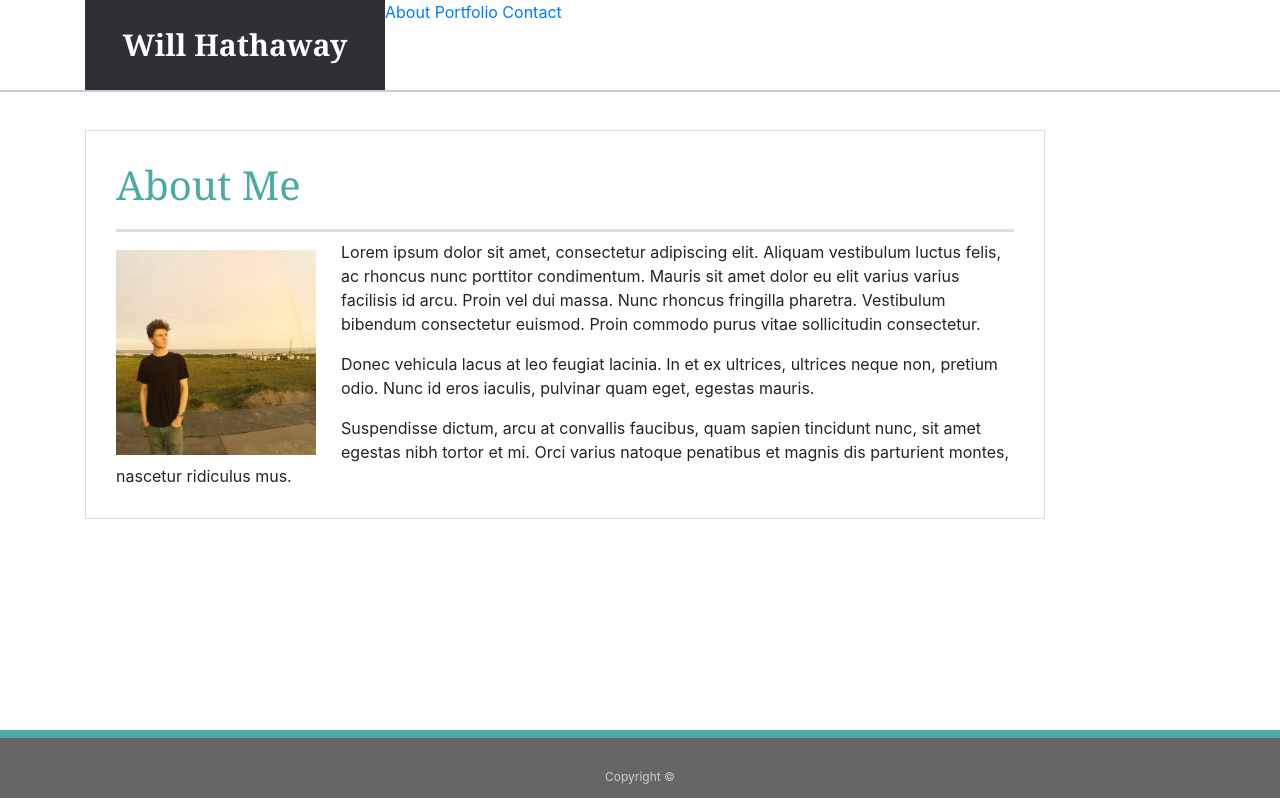
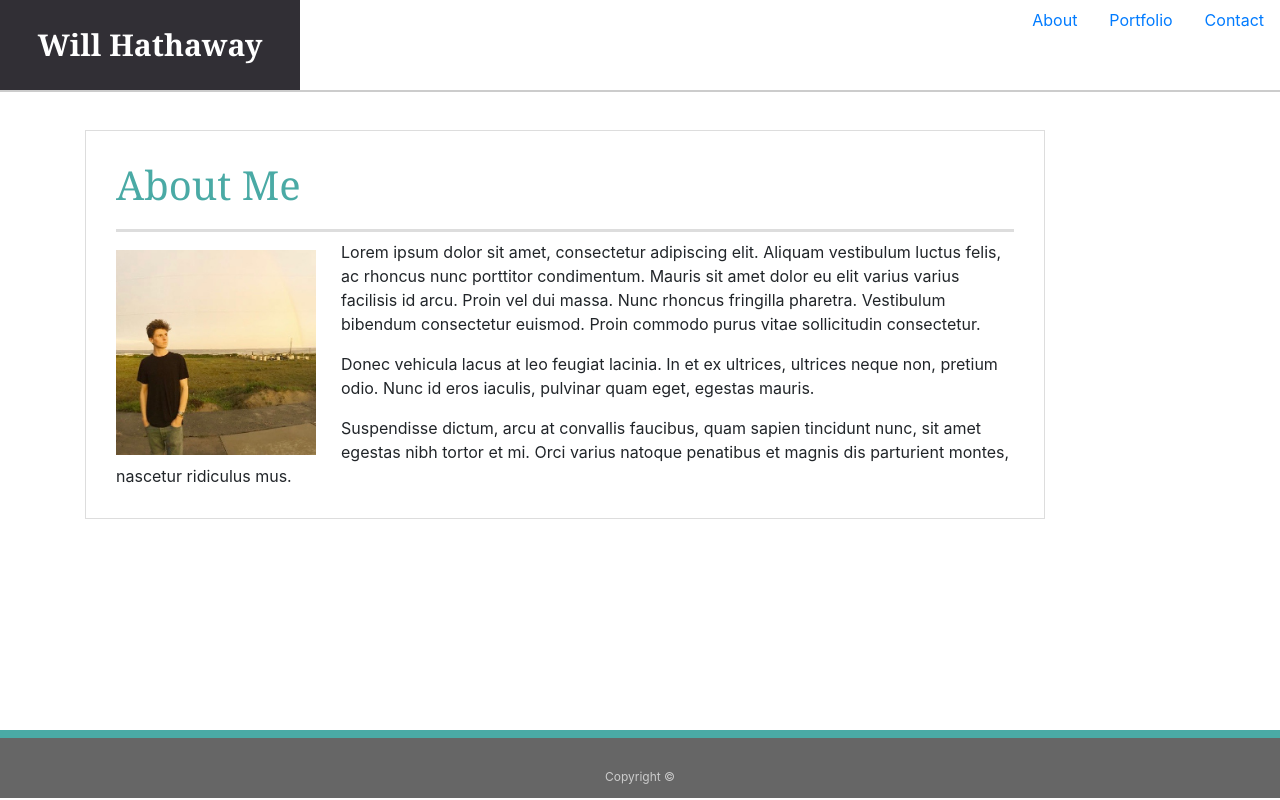
Before and after one commit to willhathaway/Bootstrap-Portfolio, a plain HTML site: page index.html in a window 1280 px wide. Drawn offline with nearby package versions, Linux system fonts and the light colour scheme.

Commit message:
attempting to change position of navbar with bootstrap

```diff
--- a/assets/css/style.css
+++ b/assets/css/style.css
@@ -80,6 +80,9 @@ h3 {
 
 
 /*
+
+removed to rely more on bootstrap than original CSS
+
 nav {
   float: right;
   margin-right: 40px;
--- a/index.html
+++ b/index.html
@@ -13,13 +13,24 @@
 <body>
 
   <header id="masthead">
-    <div class="container">
+    <div>
       <a href="index.html" id="logo">Will Hathaway</a>
-      <nav>
+      <ul class="nav justify-content-end">
+          <li class="nav-item">
+            <a class="nav-link" href="index.html">About</a>
+          </li>
+          <li class="nav-item">
+            <a class="nav-link" href="portfolio.html">Portfolio</a>
+          </li>
+          <li class="nav-item">
+            <a class="nav-link" href="contact.html">Contact</a>
+          </li>
+        </ul>
+      <!--<nav>
         <a href="index.html">About</a>
         <a href="portfolio.html">Portfolio</a>
         <a href="contact.html">Contact</a>
-      </nav>
+      </nav>-->
     </div>
   </header>
 
```
Also changed, not shown: contact.html (+1 -1 lines).
